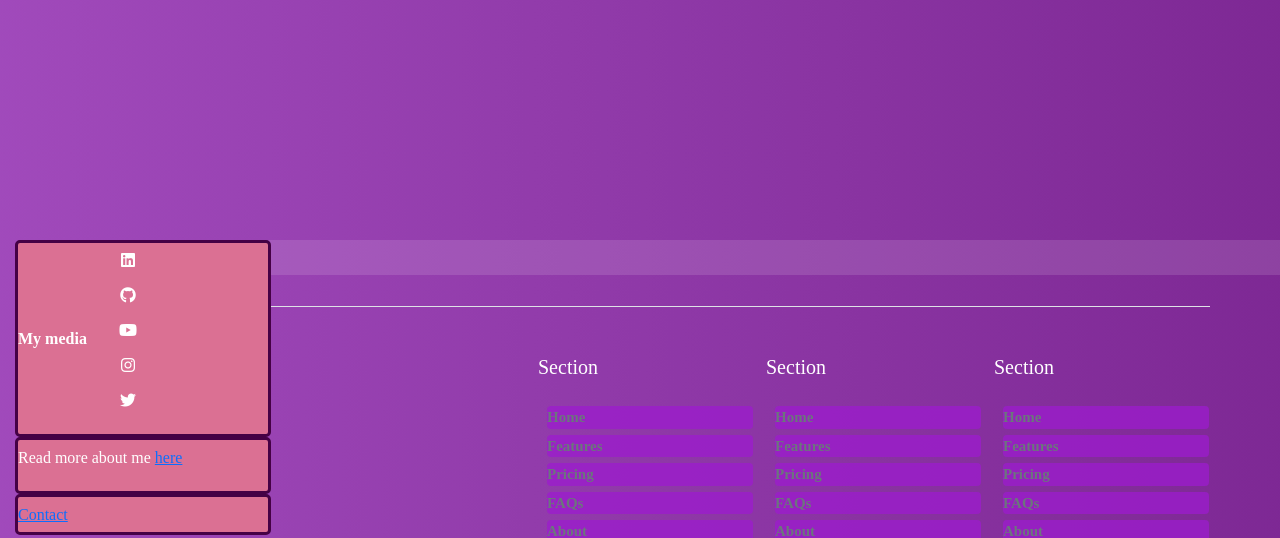
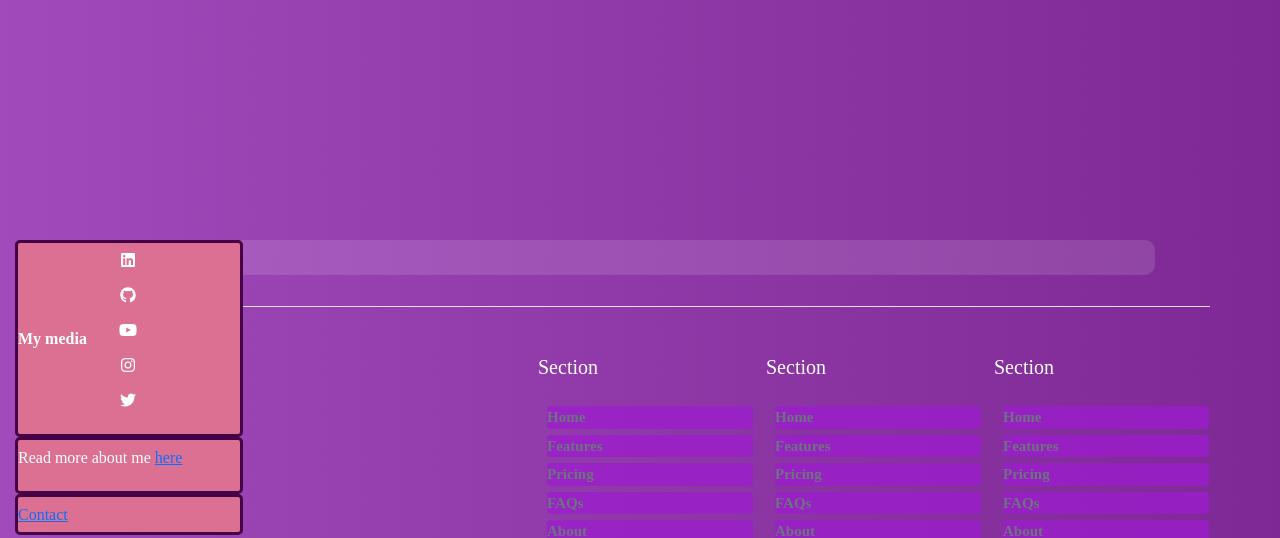
Before and after one commit to Uncle-Moris/MyBlog, a Django app: page /about/ in a window 1280 px wide. Shown: the part 647-1185 px from the top of the page. Run offline with Django 4.2, Linux system fonts and the light colour scheme; some libraries are stand-ins or nearby versions.

Commit message:
New footer in home.html 2

```diff
--- a/my_blog/main/templates/home.html
+++ b/my_blog/main/templates/home.html
@@ -56,7 +56,7 @@
         {% block content %}
         {% endblock %}
     </main>
-    <footer class="nav-bar footer">
+    <footer class="nav-bar footer container">
         <div class="my-media">
             <strong>My media</strong>
             <ul>
@@ -75,6 +75,7 @@
         </div>
     </footer>
     <script src="{% static 'main/js/main.js' %}"></script>
+
 <!-- New Footer -->
     <div class="container">
   <footer class="row row-cols-1 row-cols-sm-2 row-cols-md-5 py-5 my-5 border-top">
```
